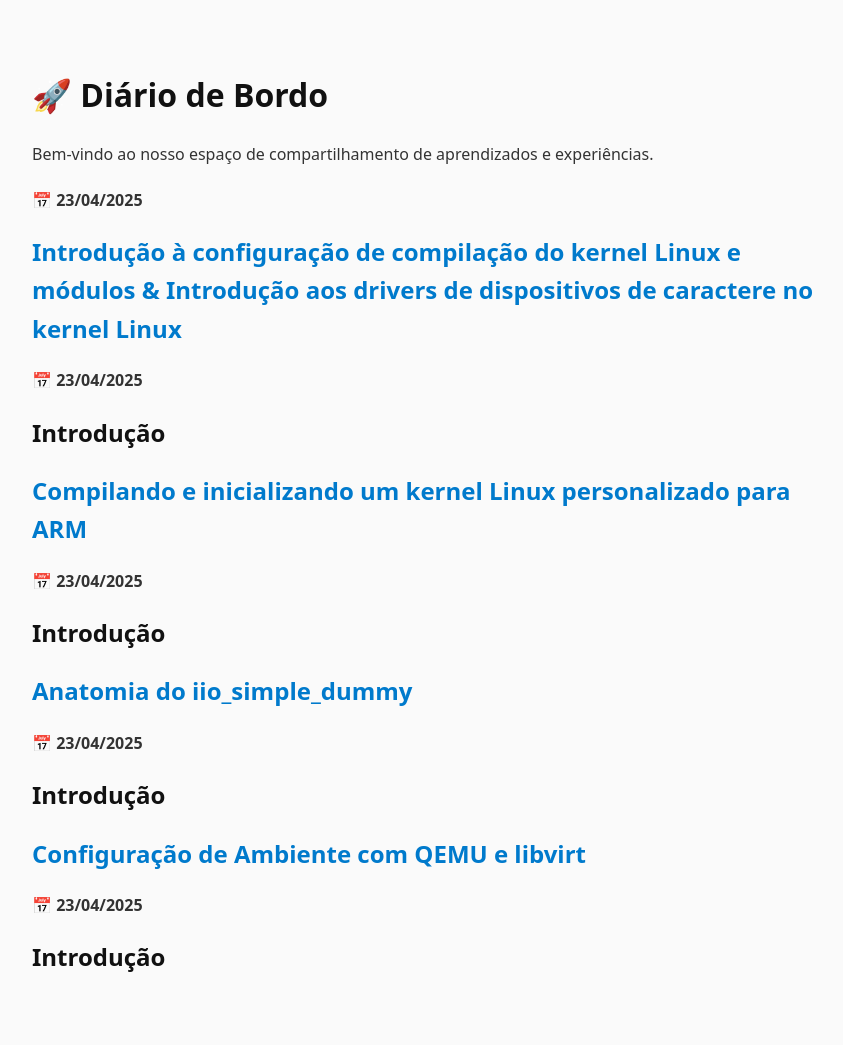
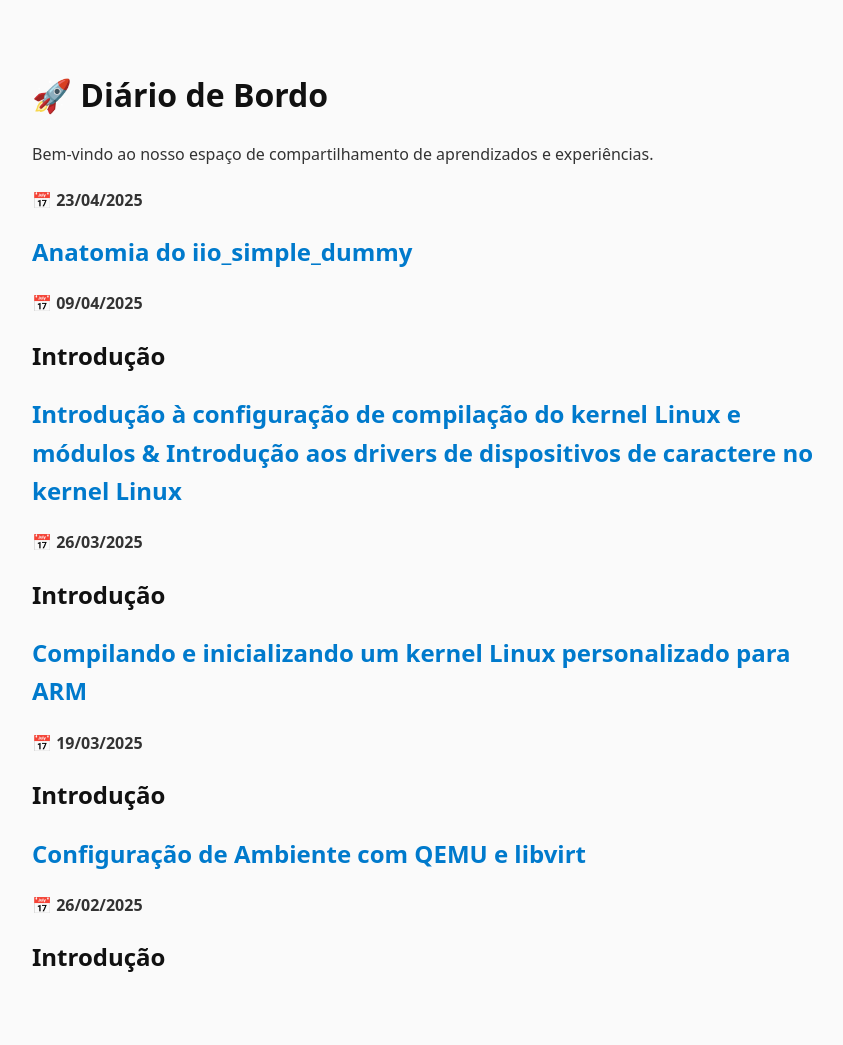
Before and after one commit to CesarAugustoBispo/dsl-patch-blog, a Jekyll site: the page built from index.html, in a window 1280 px wide. Shown: the whole page, without its empty margins (208-1051 px from the left). Built offline with Jekyll 4.4.1, drawn with Linux system fonts in a browser that asks for light colours.

Commit message:
Update all files

```diff
--- a/_posts/2025-04-23-primeiro-dia.md
+++ b/_posts/2025-04-23-primeiro-dia.md
@@ -1,6 +1,6 @@
 ---
 title: Configuração de Ambiente com QEMU e libvirt
-date: 2025-04-23
+date: 2025-02-26
 ---
 
 ## Introdução
--- a/_posts/2025-04-23-quarto.md
+++ b/_posts/2025-04-23-quarto.md
@@ -1,6 +1,6 @@
 ---
 title: Anatomia do iio_simple_dummy
-date: 2025-04-23
+date: 2025-04-09
 ---
 
 ## Introdução
--- a/_posts/2025-04-23-segundo.md
+++ b/_posts/2025-04-23-segundo.md
@@ -1,6 +1,6 @@
 ---
 title: Compilando e inicializando um kernel Linux personalizado para ARM
-date: 2025-04-23
+date: 2025-03-19
 ---
 
 ## Introdução
--- a/_posts/2025-04-23-terceiro.md
+++ b/_posts/2025-04-23-terceiro.md
@@ -1,6 +1,6 @@
 ---
 title: Introdução à configuração de compilação do kernel Linux e módulos & Introdução aos drivers de dispositivos de caractere no kernel Linux
-date: 2025-04-23
+date: 2025-03-26
 ---
 
 ## Introdução
```
